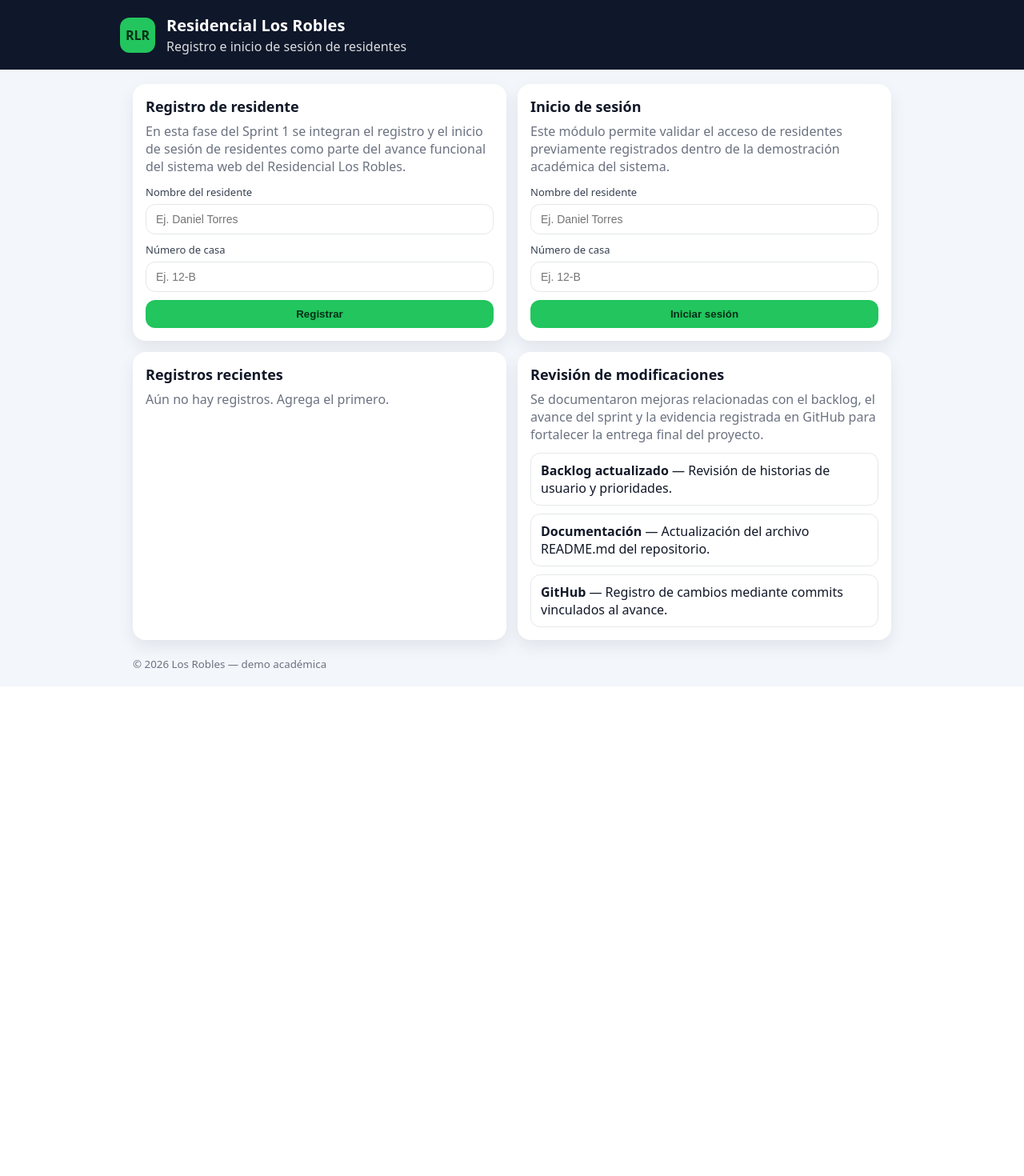
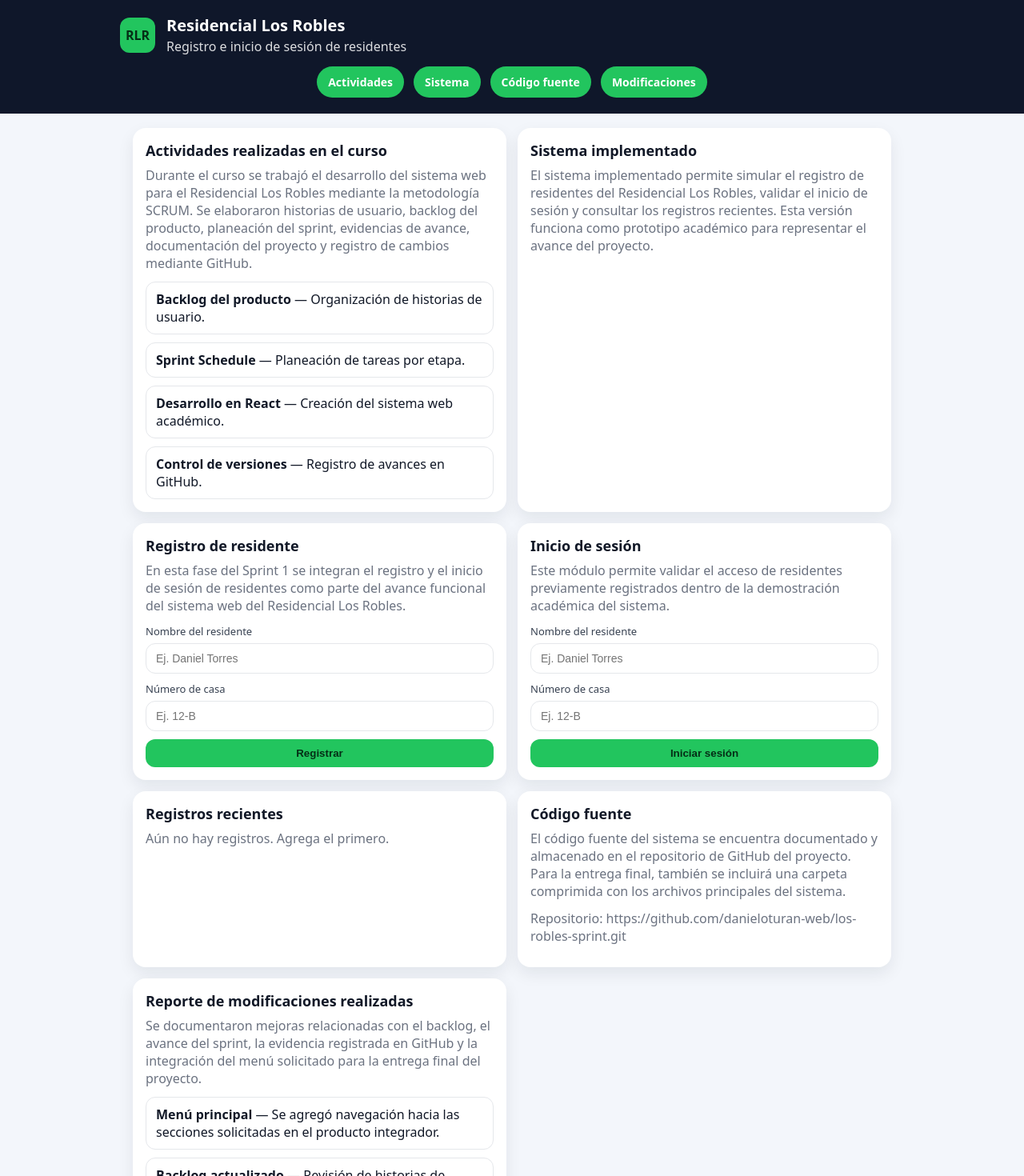
Before and after one commit to danieloturan-web/los-robles-sprint, a React (Create React App) app: page / in a window 1280 px wide. Shown: the top 1470 px of the page at 80% size. Before the commit the page ends 858 px from the top, so only its background shows below. Built offline with nearby package versions, Linux system fonts and the light colour scheme.

Commit message:
Producto integrador: integración de menú final del proyeto

```diff
--- a/src/App.css
+++ b/src/App.css
@@ -114,3 +114,31 @@ button:hover { filter: brightness(0.95); }
   padding: 0 16px 18px;
   color: #6b7280;
 }
+
+.menu-principal {
+  display: flex;
+  gap: 12px;
+  flex-wrap: wrap;
+  margin-top: 14px;
+  justify-content: center;
+}
+
+.menu-principal a {
+  text-decoration: none;
+  background: #22c55e;
+  color: white;
+  padding: 10px 14px;
+  border-radius: 999px;
+  font-weight: 700;
+  font-size: 14px;
+  transition: 0.2s ease;
+}
+
+.menu-principal a:hover {
+  background: #16a34a;
+  transform: translateY(-2px);
+}
+
+.topbar {
+  padding-bottom: 20px;
+}
--- a/src/App.js
+++ b/src/App.js
@@ -62,15 +62,66 @@ function App() {
             <p>Registro e inicio de sesión de residentes</p>
           </div>
         </div>
+
+        <nav className="menu-principal">
+            <a href="#actividades">Actividades</a>
+             <a href="#sistema">Sistema</a>
+             <a href="#codigo">Código fuente</a>
+             <a href="#modificaciones">Modificaciones</a>
+        </nav>
       </header>
 
       <main className="contenedor">
+        <section id="actividades" className="card">
+          <h2>Actividades realizadas en el curso</h2>
+          <p className="hint">
+            Durante el curso se trabajó el desarrollo del sistema web para el
+            Residencial Los Robles mediante la metodología SCRUM. Se elaboraron
+            historias de usuario, backlog del producto, planeación del sprint,
+            evidencias de avance, documentación del proyecto y registro de cambios
+            mediante GitHub.
+          </p>
+
+          <ul className="lista">
+            <li className="item">
+              <div>
+                <strong>Backlog del producto</strong> — Organización de historias de usuario.
+              </div>
+            </li>
+            <li className="item">
+              <div>
+                <strong>Sprint Schedule</strong> — Planeación de tareas por etapa.
+              </div>
+            </li>
+            <li className="item">
+              <div>
+                <strong>Desarrollo en React</strong> — Creación del sistema web académico.
+              </div>
+            </li>
+            <li className="item">
+              <div>
+                <strong>Control de versiones</strong> — Registro de avances en GitHub.
+              </div>
+            </li>
+          </ul>
+        </section>
+
+        <section id="sistema" className="card">
+          <h2>Sistema implementado</h2>
+          <p className="hint">
+            El sistema implementado permite simular el registro de residentes del
+            Residencial Los Robles, validar el inicio de sesión y consultar los
+            registros recientes. Esta versión funciona como prototipo académico
+            para representar el avance del proyecto.
+          </p>
+        </section>
+
         <section className="card">
           <h2>Registro de residente</h2>
           <p className="hint">
-             En esta fase del Sprint 1 se integran el registro y el inicio de sesión de
-  residentes como parte del avance funcional del sistema web del Residencial
-  Los Robles.
+            En esta fase del Sprint 1 se integran el registro y el inicio de sesión
+            de residentes como parte del avance funcional del sistema web del
+            Residencial Los Robles.
           </p>
 
           <form onSubmit={registrar} className="form">
@@ -101,8 +152,8 @@ function App() {
         <section className="card">
           <h2>Inicio de sesión</h2>
           <p className="hint">
-     Este módulo permite validar el acceso de residentes previamente registrados
-  dentro de la demostración académica del sistema.
+            Este módulo permite validar el acceso de residentes previamente
+            registrados dentro de la demostración académica del sistema.
           </p>
 
           <form onSubmit={iniciarSesion} className="form">
@@ -148,28 +199,58 @@ function App() {
             </ul>
           )}
         </section>
-                <section className="card">
-          <h2>Revisión de modificaciones</h2>
+
+        <section id="codigo" className="card">
+          <h2>Código fuente</h2>
           <p className="hint">
-            Se documentaron mejoras relacionadas con el backlog, el avance del sprint
-            y la evidencia registrada en GitHub para fortalecer la entrega final del
-            proyecto.
+            El código fuente del sistema se encuentra documentado y almacenado en
+            el repositorio de GitHub del proyecto. Para la entrega final, también
+            se incluirá una carpeta comprimida con los archivos principales del
+            sistema.
+          </p>
+
+          <p className="hint">
+            Repositorio: https://github.com/danieloturan-web/los-robles-sprint.git
+          </p>
+        </section>
+
+        <section id="modificaciones" className="card">
+          <h2>Reporte de modificaciones realizadas</h2>
+          <p className="hint">
+            Se documentaron mejoras relacionadas con el backlog, el avance del
+            sprint, la evidencia registrada en GitHub y la integración del menú
+            solicitado para la entrega final del proyecto.
           </p>
 
           <ul className="lista">
             <li className="item">
               <div>
-                <strong>Backlog actualizado</strong> — Revisión de historias de usuario y prioridades.
+                <strong>Menú principal</strong> — Se agregó navegación hacia las
+                secciones solicitadas en el producto integrador.
               </div>
             </li>
             <li className="item">
               <div>
-                <strong>Documentación</strong> — Actualización del archivo README.md del repositorio.
+                <strong>Backlog actualizado</strong> — Revisión de historias de
+                usuario y prioridades.
               </div>
             </li>
             <li className="item">
               <div>
-                <strong>GitHub</strong> — Registro de cambios mediante commits vinculados al avance.
+                <strong>Sistema implementado</strong> — Integración de registro,
+                inicio de sesión y consulta de registros recientes.
+              </div>
+            </li>
+            <li className="item">
+              <div>
+                <strong>Documentación</strong> — Actualización del archivo README.md
+                del repositorio.
+              </div>
+            </li>
+            <li className="item">
+              <div>
+                <strong>GitHub</strong> — Registro de cambios mediante commits
+                vinculados al avance del proyecto.
               </div>
             </li>
           </ul>
```
Lines whose indentation alone changed are shown as unchanged.
